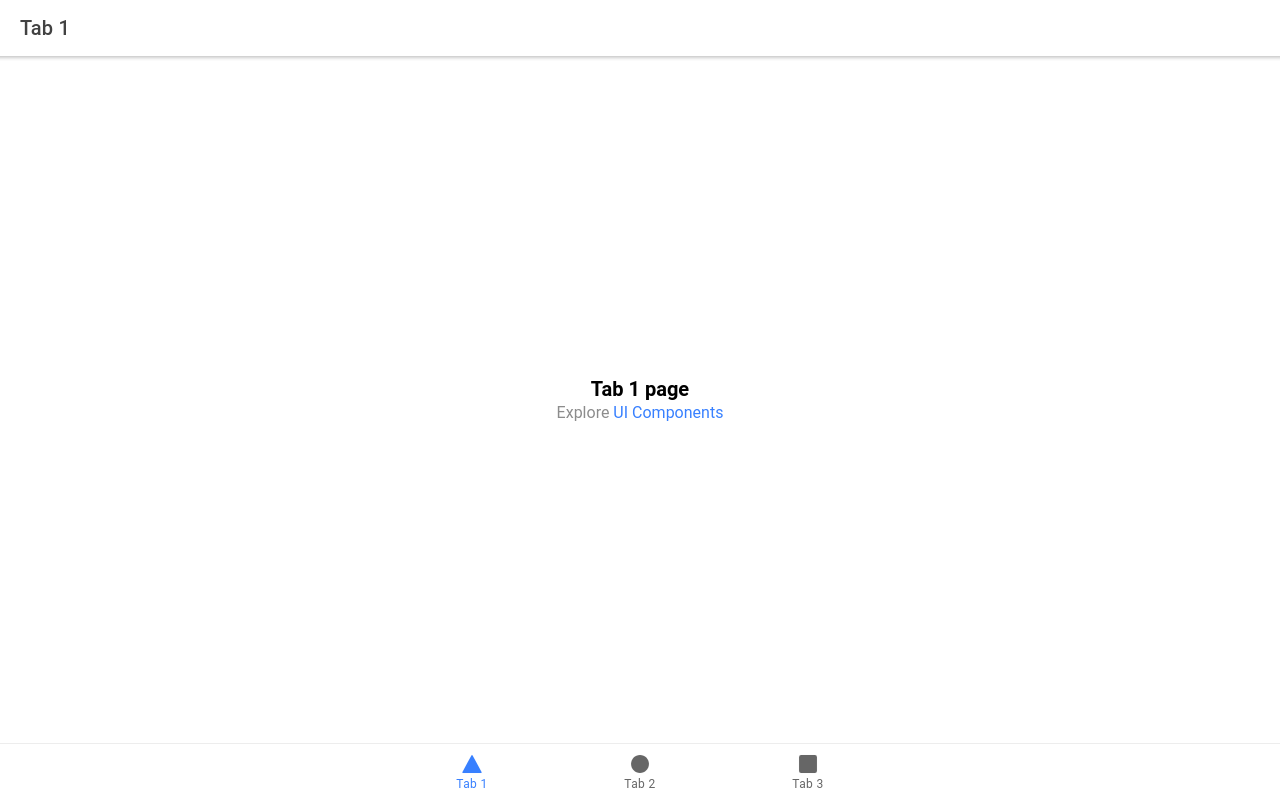
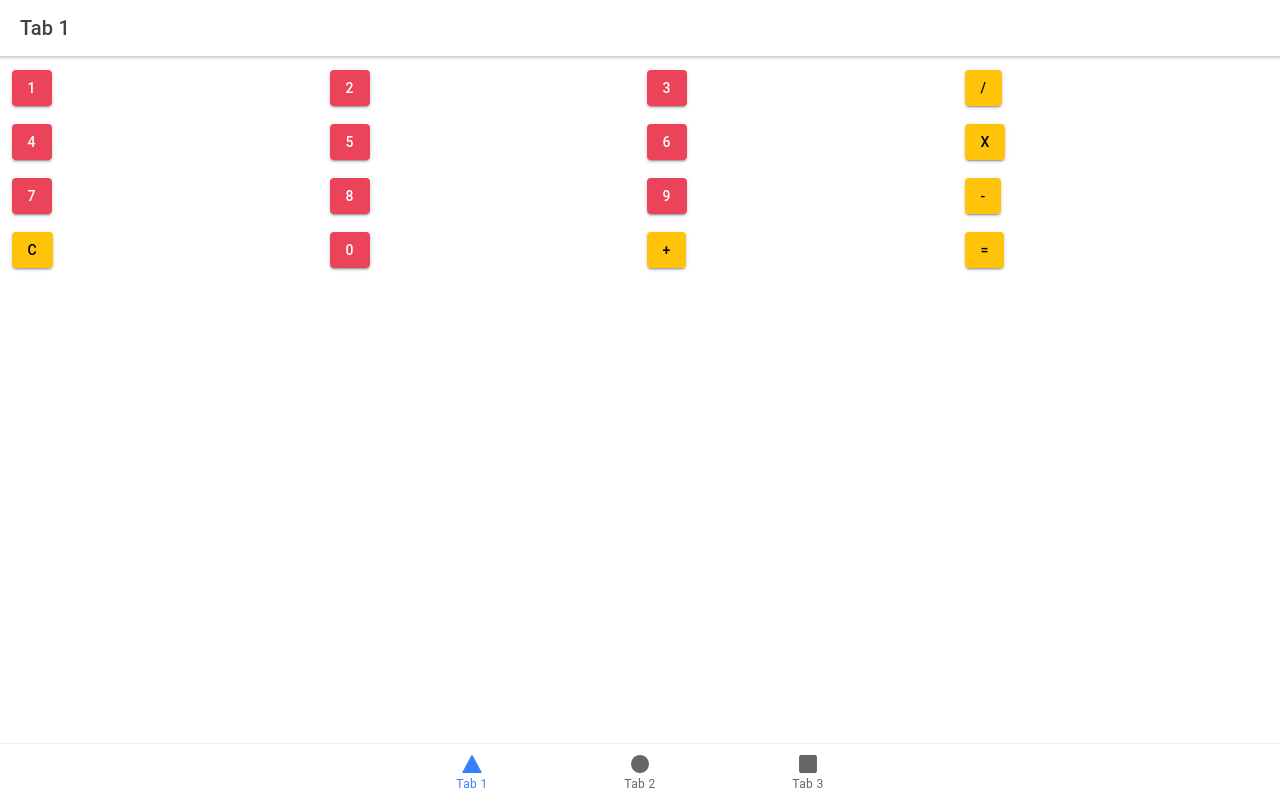
Before and after one commit to UniFil-extensao/calculadora-ionic, a React (Create React App) app: page /tab1 in a window 1280 px wide. Built offline with nearby package versions, Linux system fonts and the light colour scheme.

Commit message:
Correção

```diff
--- a/src/pages/Tab1.tsx
+++ b/src/pages/Tab1.tsx
@@ -1,4 +1,4 @@
-import { IonContent, IonHeader, IonPage, IonTitle, IonToolbar } from '@ionic/react';
+import { IonButton, IonCol, IonContent, IonGrid, IonHeader, IonPage, IonRow, IonTitle, IonToolbar } from '@ionic/react';
 import ExploreContainer from '../components/ExploreContainer';
 import './Tab1.css';
 
@@ -10,13 +10,73 @@ const Tab1: React.FC = () => {
           <IonTitle>Tab 1</IonTitle>
         </IonToolbar>
       </IonHeader>
-      <IonContent fullscreen>
-        <IonHeader collapse="condense">
-          <IonToolbar>
-            <IonTitle size="large">Tab 1</IonTitle>
-          </IonToolbar>
-        </IonHeader>
-        <ExploreContainer name="Tab 1 page" />
+      <IonContent>
+
+      <IonGrid>
+
+        <IonRow>
+          <IonCol >
+            <IonButton  color="danger">1</IonButton>
+          </IonCol>
+          <IonCol>
+          <IonButton color="danger">2</IonButton>
+          </IonCol>
+          <IonCol>
+            <IonButton color="danger">3</IonButton>
+          </IonCol>
+          <IonCol>
+            <IonButton color="warning">/</IonButton>
+          </IonCol>
+        </IonRow>
+        <IonRow>
+          <IonCol>
+            <IonButton color="danger">4</IonButton>
+          </IonCol>
+
+          <IonCol>
+            <IonButton color="danger">5</IonButton>
+          </IonCol>
+
+          <IonCol>
+            <IonButton color="danger">6</IonButton>
+          </IonCol>
+
+          <IonCol>
+            <IonButton color="warning">x</IonButton>
+          </IonCol>
+        </IonRow>
+        <IonRow>
+          <IonCol>
+            <IonButton color="danger">7</IonButton>
+          </IonCol>
+
+          <IonCol>
+            <IonButton color="danger">8</IonButton>
+          </IonCol>
+
+          <IonCol>
+            <IonButton color="danger">9</IonButton>
+          </IonCol>
+
+          <IonCol>
+            <IonButton color="warning">-</IonButton>
+          </IonCol>
+        </IonRow>
+        <IonRow>
+        <IonCol>
+            <IonButton color="warning">C</IonButton>
+          </IonCol>
+          <IonCol>
+            <IonButton color="danger">0</IonButton>
+          </IonCol>
+          <IonCol>
+            <IonButton color="warning">+</IonButton>
+          </IonCol>
+          <IonCol>
+            <IonButton color="warning">=</IonButton>
+          </IonCol>
+        </IonRow>
+      </IonGrid>
       </IonContent>
     </IonPage>
   );
```
